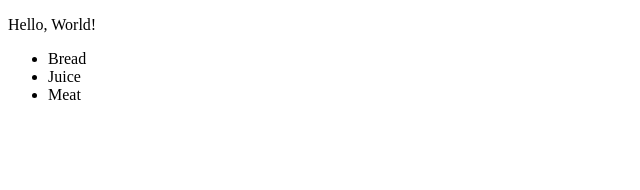
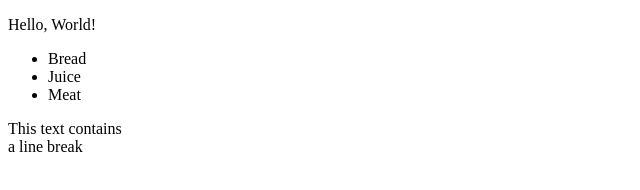
Before and after one commit to Alexandre-Hang/ICS2O-Unit0-02-HTML, a plain HTML site: page index2.html in a window 1280 px wide. Shown: the whole page, without its empty margins (0-640 px from the left). Drawn offline with Linux system fonts and the light colour scheme.

Commit message:
save changes

```diff
--- a/index2.html
+++ b/index2.html
@@ -10,5 +10,6 @@
           <li>Juice</li>
           <li>Meat</li>
         </ul>
+        <p>This text contains<br>a line break</p>
     </body>
 </html>
```
